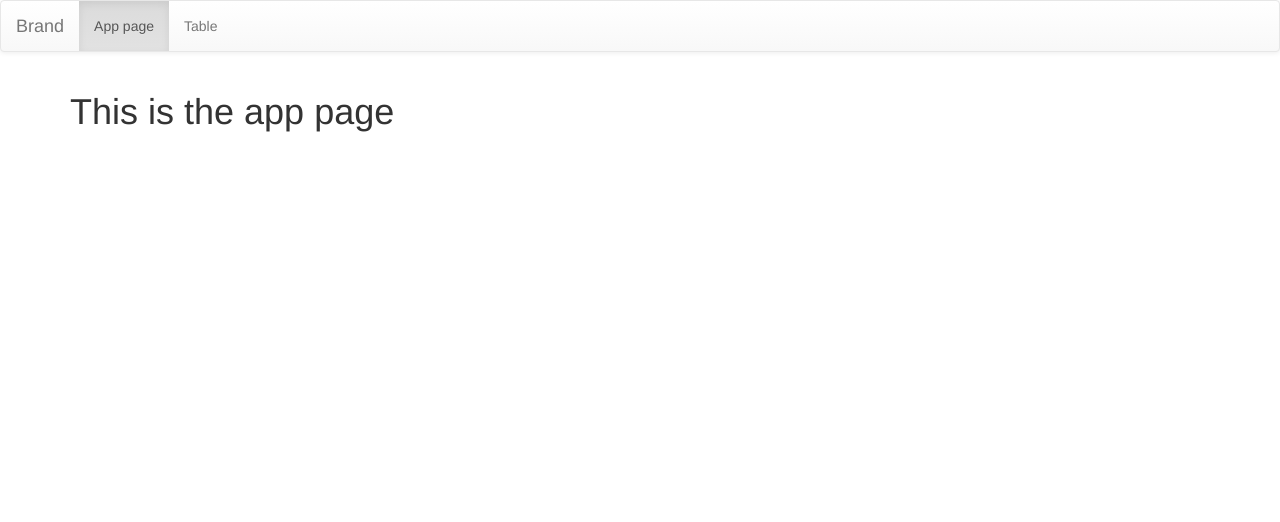
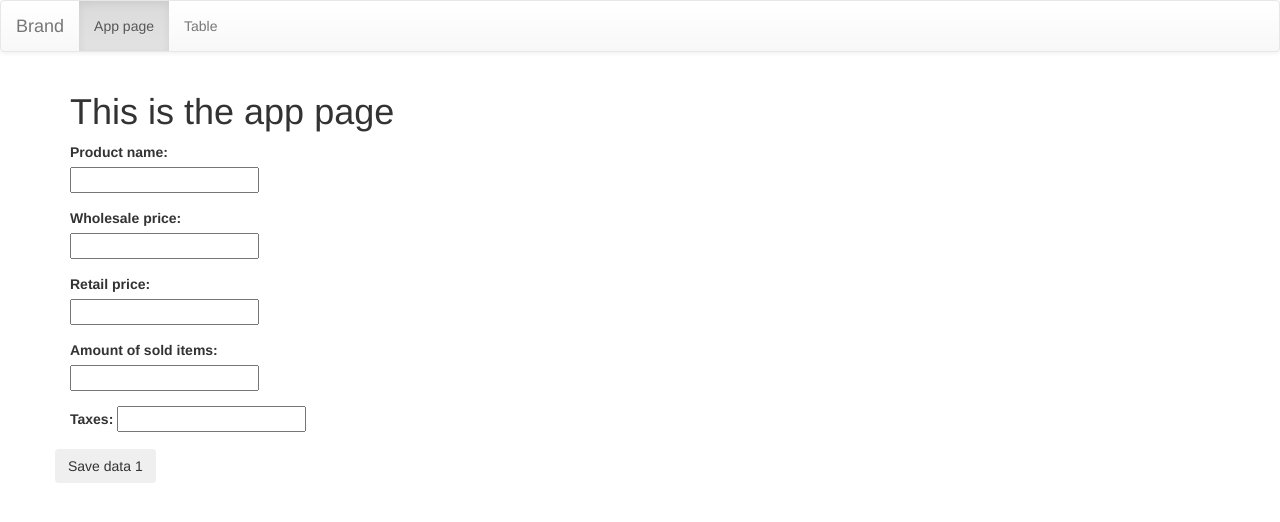
Before and after one commit to DmitryBrezhnev/10_03, a PHP site: page /app_b.php in a window 1280 px wide. Shown: the top 522 px of the page. Run offline with PHP 8.4, Linux system fonts and the light colour scheme.

Commit message:
Added this functionality to the app

```diff
--- a/app_b.php
+++ b/app_b.php
@@ -1,4 +1,152 @@
 <?php require_once("header.php"); ?>
+
+<?php
+	// require another php file
+	// ../../../ => 3 folders back
+	require_once("config.php");
+	$everything_was_okay = true;
+	//*********************
+	// TO field validation
+	//*********************
+	if(isset($_GET["Product_name"])){ //if there is ?Product_name= in the URL
+		if(empty($_GET["Product_name"])){ //if it is empty
+			$everything_was_okay = false; //empty
+			echo "Please enter the Product name! <br>"; // yes it is empty
+		}else{
+			echo "Product name: ".$_GET["Product_name"]."<br>"; //no it is not empty
+		}
+	}else{
+		$everything_was_okay = false; // do not exist
+	}
+	//check if there is variable in the URL
+	if(isset($_GET["Wholesale_price"])){
+
+		//only if there is Wholesale_price in the URL
+		//echo "there is Wholesale price";
+
+		//if its empty
+		if(empty($_GET["Wholesale_price"])){
+			//it is empty
+			$everything_was_okay = false;
+			echo "Please enter the Wholesale price! <br>";
+		}else{
+			//its not empty
+			echo "Wholesale price: ".$_GET["Wholesale_price"]."<br>";
+		}
+
+	}else{
+		//echo "there is no such thing as Wholesale price";
+		$everything_was_okay = false;
+	}
+
+		if(isset($_GET["Retail_price"])){
+
+		//only if there is Retail_price in the URL
+		//echo "there is Retail_price";
+
+		//if its empty
+		if(empty($_GET["Retail_price"])){
+			//it is empty
+			$everything_was_okay = false;
+			echo "Please enter the Retail price! <br>";
+		}else{
+			//its not empty
+			echo "Retail price: ".$_GET["Retail_price"]."<br>";
+		}
+
+	}else{
+		//echo "there is no such thing as Retail price";
+		$everything_was_okay = false;
+	}
+
+
+	    //check if there is variable in the URL
+	    if(isset($_GET["Amount_of_sold_items"])){
+
+		//only if there is Amount_of_sold_items in the URL
+		//echo "there is Amount of sold items";
+
+		//if its empty
+		if(empty($_GET["Amount_of_sold_items"])){
+			//it is empty
+			$everything_was_okay = false;
+			echo "Please enter the Amount of sold items! <br>";
+		}else{
+			//its not empty
+			echo "Amount of sold items: ".$_GET["Amount_of_sold_items"]."<br>";
+		}
+
+	}else{
+		//echo "there is no such thing as Amount of sold items";
+		$everything_was_okay = false;
+	}
+
+		if(isset($_GET["Taxes"])){
+
+		//only if there is Taxes in the URL
+		//echo "there is Taxes";
+
+		//if its empty
+		if(empty($_GET["Taxes"])){
+			//it is empty
+			$everything_was_okay = false;
+			echo "Please enter the Taxes! <br>";
+		}else{
+			//its not empty
+			echo "Taxes: ".$_GET["Taxes"]."<br>";
+		}
+
+	}else{
+		//echo "there is no such thing as Taxes";
+		$everything_was_okay = false;
+	}
+
+
+	/***********************
+	**** SAVE TO DB ********
+	***********************/
+
+	// ? was everything okay
+	if($everything_was_okay == true){
+
+		echo "Saving to database ... ";
+
+
+		//connection with username and password
+		//access username from config
+		//echo $db_username;
+
+		// 1 servername
+		// 2 username
+		// 3 password
+		// 4 database
+		$mysql = new mysqli("localhost", $db_username, $db_password, "webpr2016_dmibre");
+
+		$stmt = $mysql->prepare("INSERT INTO Revenue_calculator (Product_name, Wholesale_price, Retail_price, Amount_of_sold_items, Taxes) VALUES (?,?,?,?,?)");
+
+		//echo error
+		echo $mysql->error;
+
+		// we are replacing question marks with values
+		// s - string, date or smth that is based on characters and numbers
+		// i - integer, number
+		// d - decimal, float
+
+		//for each question mark its type with one letter
+		$stmt->bind_param("siiii", $_GET["Product_name"], $_GET["Wholesale_price"], $_GET["Retail_price"], $_GET["Amount_of_sold_items"], $_GET["Taxes"]);
+
+		//save
+		if($stmt->execute()){
+			echo "saved sucessfully";
+		}else{
+			echo $stmt->error;
+		}
+
+
+	}
+
+
+?>
 
 	<nav class="navbar navbar-default">
 	  <div class="container-fluid">
@@ -41,6 +189,60 @@
 
 		<h1> This is the app page </h1>
 
+        <form>
+		 <div class="row">
+            <div class="col-md-3 col-sm-6">
+			 <div class="form-group">
+			    <label for="product_name"> Product name: </label>
+				<input name="product_name" id="product_name" type="text" class="form_control">
+                </div>
+			</div>
+		</div class="row">
+
+		<div class="row">
+         <div class="col-md-3 col-sm-6">
+			 <div class="form-group">
+			    <label for="wholesale_price"> Wholesale price: </label>
+				<input name="wholesale_price" id="wholesale_price" type="text" class="form_control">
+                </div>
+			</div>
+		</div class="row">
+
+		 <div class="row">
+		 <div class="col-md-3 col-sm-6">
+			 <div class="form-group">
+			    <label for="retail_price"> Retail price: </label>
+				<input name="retail_price" id="retail_price" type="text" class="form_control">
+                </div>
+			</div>
+		</div class="row">
+
+		 <div class="row">
+		 <div class="col-md-3 col-sm-6">
+			 <div class="form-group">
+			    <label for="amount_of_sold_items"> Amount of sold items: </label>
+				<input name="amount_of_sold_items" id="amount_of_sold_items" type="text" class="form_control">
+                </div>
+			</div>
+		</div class="row">
+
+		<div class="row">
+		 <div class="col-md-3 col-sm-6">
+			 <div class="form-group">
+			    <label for="taxes"> Taxes: </label>
+				<input name="taxes" id="taxes" type="text" class="form_control">
+                </div>
+			</div>
+		</div class="row">
+
+
+
+		 <div class="row">
+             <input class="btn btn_primary hidden-xs btn-md " type="submit" value="Save data 1">
+			 <input class="btn btn_primary btn-md btn-block visible-xs-block " type="submit" value="Save data 2">
+		 </div>
+
+		</form>
 
 
 	</div>
```
